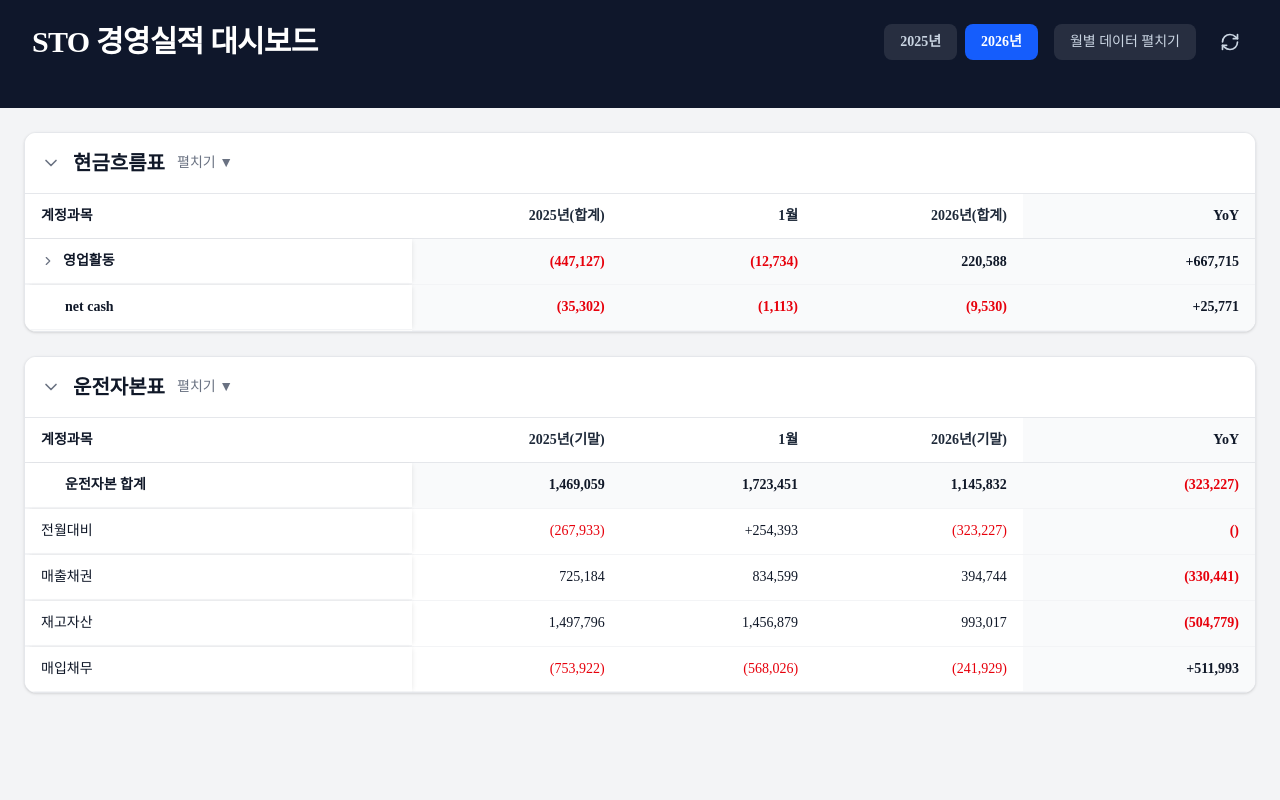
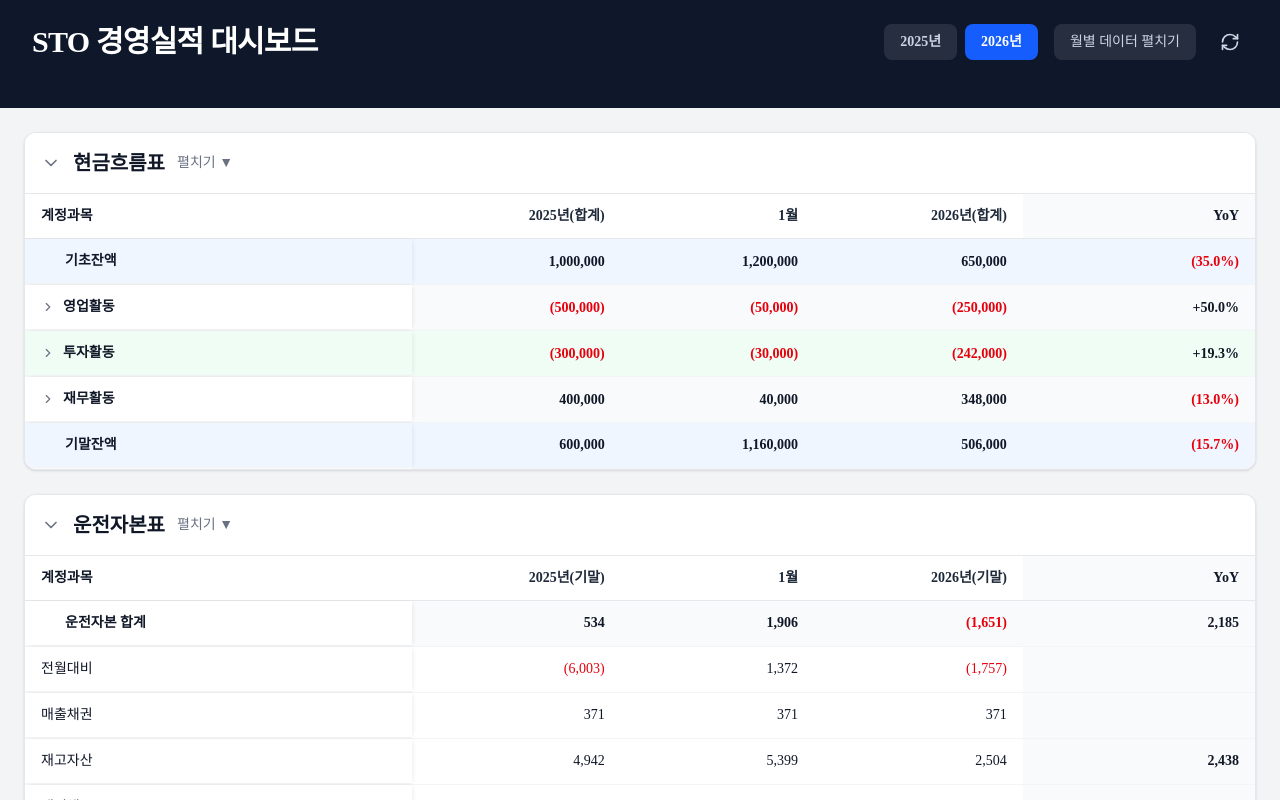
Before and after one commit to kyeongsoo88/stocashnew, a Next.js app: page / in a window 1280 px wide. Built offline with nearby package versions, Linux system fonts and the light colour scheme; a web font is replaced by a local one.

Commit message:
Refactor: Restructure cashflow CSV to row-based format with hierarchy

```diff
--- a/components/DataTable.tsx
+++ b/components/DataTable.tsx
@@ -49,20 +49,21 @@ export const DataTable: React.FC<DataTableProps> = ({ headers, rows, title, show
 
   const visibleHeaders = headers.filter((_, index) => !hiddenColumnIndices.has(index));
 
-  // Grouping logic: "영업활동" is parent, subsequent rows until "net cash" are children
+  // Grouping logic: 기초잔액/기말잔액 are standalone, 영업활동/투자활동/재무활동 are parents
   const groupedData = useMemo(() => {
     const groups: GroupedRow[] = [];
     let currentGroup: GroupedRow | null = null;
 
-    const parentKeywords = ["영업활동"];
+    const parentKeywords = ["영업활동", "투자활동", "재무활동"];
+    const standaloneKeywords = ["기초잔액", "기말잔액", "운전자본 합계"];
 
     rows.forEach((row, index) => {
       const firstCell = row[0] || "";
       const isParent = parentKeywords.some(k => firstCell.includes(k));
-      const isStandalone = firstCell.includes("net cash") || firstCell.includes("운전자본 합계");
+      const isStandalone = standaloneKeywords.some(k => firstCell.includes(k));
 
       if (isStandalone) {
-        // Standalone row (no children)
+        // Standalone row (no children) - 기초잔액, 기말잔액
         currentGroup = null;
         groups.push({
           id: firstCell + index,
@@ -71,7 +72,7 @@ export const DataTable: React.FC<DataTableProps> = ({ headers, rows, title, show
           isHeader: true
         });
       } else if (isParent) {
-        // Start new group
+        // Start new group - 영업활동, 투자활동, 재무활동
         currentGroup = {
           id: firstCell + index,
           data: row,
@@ -80,11 +81,11 @@ export const DataTable: React.FC<DataTableProps> = ({ headers, rows, title, show
         };
         groups.push(currentGroup);
       } else {
-        // Child row
+        // Child row - 부모 그룹의 하위 항목들
         if (currentGroup) {
           currentGroup.children.push(row);
         } else {
-          // Orphan row (no parent)
+          // Orphan row (no parent) - 혹시 모를 독립 항목
           groups.push({
             id: firstCell + index,
             data: row,
@@ -167,13 +168,22 @@ export const DataTable: React.FC<DataTableProps> = ({ headers, rows, title, show
                     className={cn(
                       "group transition-colors",
                       hasChildren ? "cursor-pointer hover:bg-gray-50" : "hover:bg-gray-50",
-                      group.isHeader ? "font-bold text-gray-900 bg-gray-50" : "font-medium text-gray-900"
+                      // Highlight 기초잔액 and 기말잔액
+                      group.isHeader && (group.data[0]?.includes("기초잔액") || group.data[0]?.includes("기말잔액"))
+                        ? "font-bold text-gray-900 bg-blue-50"
+                        : group.isHeader && group.data[0]?.includes("투자활동")
+                        ? "font-bold text-gray-900 bg-green-50"
+                        : group.isHeader
+                        ? "font-bold text-gray-900 bg-gray-50"
+                        : "font-medium text-gray-900"
                     )}
                   >
                     {visibleData.map((cell, cellIndex) => {
                       const isLast = cellIndex === visibleData.length - 1;
                       const cellValue = formatNumber(cell);
                       const negative = isNegative(cell);
+                      const isBeginningOrEnding = group.data[0]?.includes("기초잔액") || group.data[0]?.includes("기말잔액");
+                      const isInvesting = group.data[0]?.includes("투자활동");
 
                       return (
                         <td
@@ -181,11 +191,19 @@ export const DataTable: React.FC<DataTableProps> = ({ headers, rows, title, show
                           className={cn(
                             "px-4 py-3 border-b border-gray-100 whitespace-nowrap",
                             // First Column
-                            cellIndex === 0 && "sticky left-0 z-10 text-left flex items-center gap-2 bg-white group-hover:bg-gray-50 shadow-[2px_0_5px_-2px_rgba(0,0,0,0.1)]",
+                            cellIndex === 0 && "sticky left-0 z-10 text-left flex items-center gap-2 shadow-[2px_0_5px_-2px_rgba(0,0,0,0.1)]",
+                            cellIndex === 0 && isBeginningOrEnding && "bg-blue-50 group-hover:bg-blue-100",
+                            cellIndex === 0 && isInvesting && "bg-green-50 group-hover:bg-green-100",
+                            cellIndex === 0 && !isBeginningOrEnding && !isInvesting && "bg-white group-hover:bg-gray-50",
                             // Middle Columns
                             cellIndex !== 0 && !isLast && "text-right",
+                            cellIndex !== 0 && !isLast && isBeginningOrEnding && "bg-blue-50",
+                            cellIndex !== 0 && !isLast && isInvesting && "bg-green-50",
                             // Last Column (YoY)
-                            isLast && "text-right bg-gray-50 group-hover:bg-gray-100 font-bold",
+                            isLast && "text-right font-bold",
+                            isLast && isBeginningOrEnding && "bg-blue-50 group-hover:bg-blue-100",
+                            isLast && isInvesting && "bg-green-50 group-hover:bg-green-100",
+                            isLast && !isBeginningOrEnding && !isInvesting && "bg-gray-50 group-hover:bg-gray-100",
                             // Negative numbers
                             negative && "text-red-600"
                           )}
```
Also changed, not shown: public/data/cashflow.csv, public/data/workingcapital.csv.
